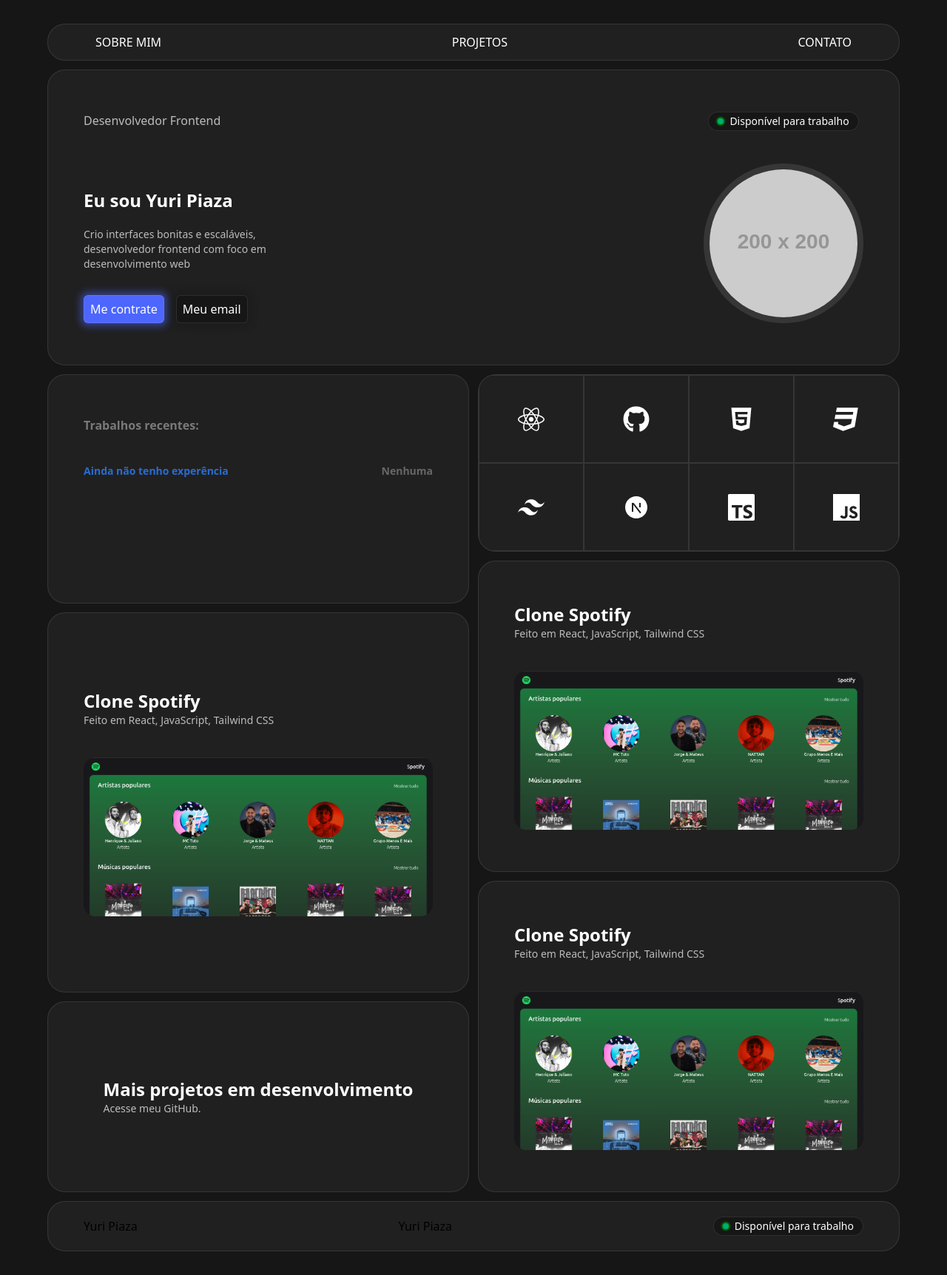
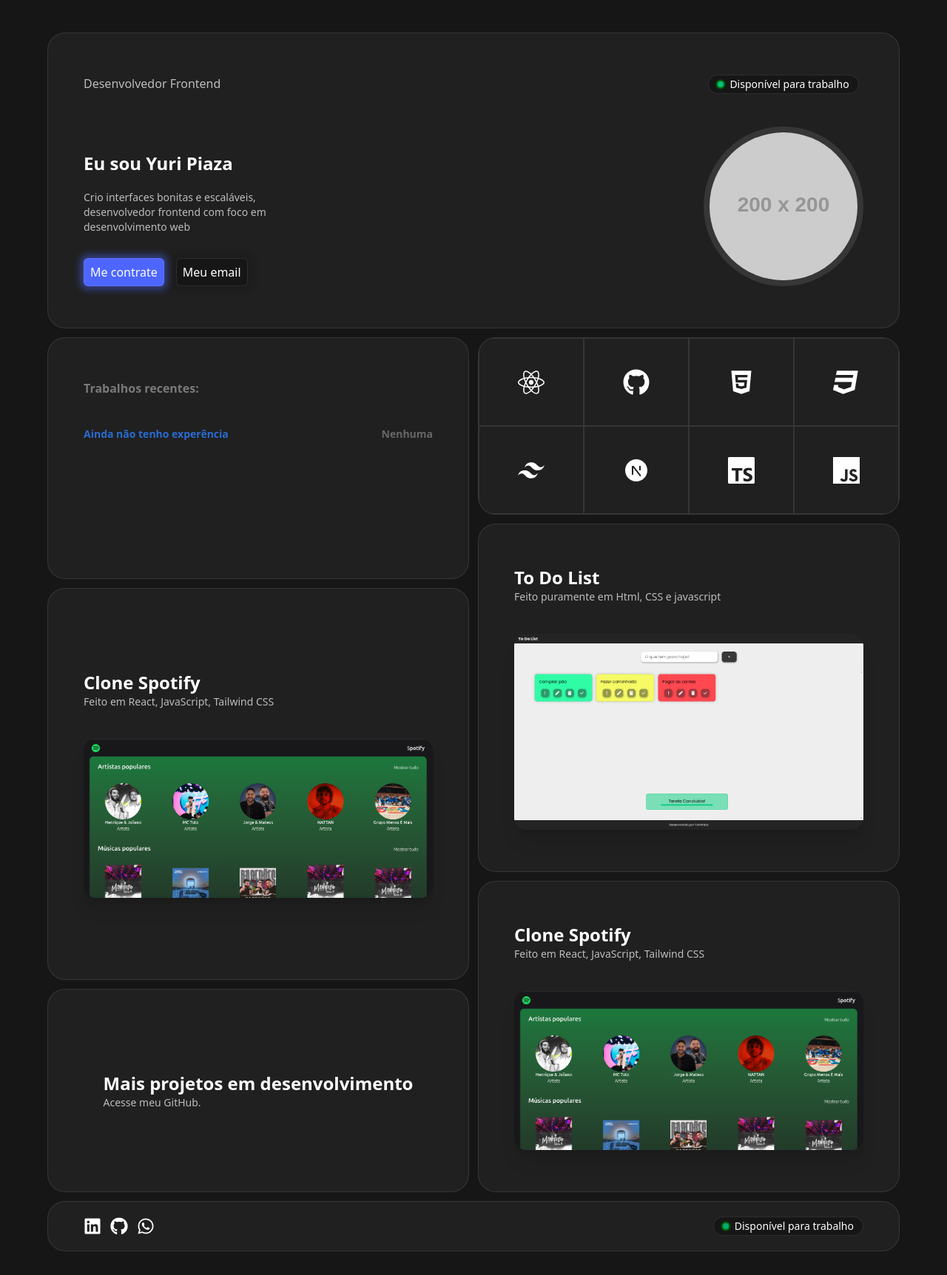
Before and after one commit to ypiaza/Portif-lio-Oficial, a React (Vite) app: page / in a window 1280 px wide. Shown: the whole page at 74% size. Built offline with nearby package versions, Linux system fonts and the light colour scheme.

Commit message:
Ajuste dos cards de projetos, footer finalizado e responsividade iniciada

```diff
--- a/src/App.tsx
+++ b/src/App.tsx
@@ -1,12 +1,10 @@
 import Apresentation from "./components/Apresentation"
 import Footer from "./components/Footer"
-import Header from "./components/Header"
 import Main from "./components/Main"
 
 const App = () => {
   return (
     <div className="px-16 py-8">
-      <Header />
       <Apresentation />
       <Main />
       <Footer />
--- a/src/components/Apresentation.tsx
+++ b/src/components/Apresentation.tsx
@@ -3,7 +3,7 @@
 
 const Apresentation = () => {
     return (
-        <div className=" grid grid-cols-2 items-center justify-between h-[25rem] px-12 py-14 rounded-3xl border border-white/10 bg-[#202020] mt-3">
+        <div className=" grid grid-cols-1 lg:grid-cols-2 items-center justify-between h-full lg:h-[25rem] px-12 py-14 rounded-3xl border border-white/10 bg-[#202020] mt-3">
             <div className="h-full flex flex-col items-start justify-between">
                 <div>
                     <h1 className="text-white/70">Desenvolvedor Frontend</h1>
@@ -26,7 +26,7 @@
                 </div>
             </div>
 
-            <div className="flex flex-col items-end w-full h-full">
+            <div className="hidden lg:flex flex-col items-end w-full h-full">
                 <div className="flex flex-col items-center justify-between h-full">
                     <AvaliableForJob />
                     <div>
--- a/src/components/Footer.tsx
+++ b/src/components/Footer.tsx
@@ -1,14 +1,17 @@
+import { menuFooter } from "../data/menuFooter"
 import AvaliableForJob from "./AvaliableForJob"
 
 const Footer = () => {
   return (
     <div className='flex items-center justify-between h-full px-12 py-5 rounded-3xl border border-white/10 bg-[#202020] mt-3'>
       <div>
-        <h3>Yuri Piaza</h3>
+        <ul className="flex gap-3 ">
+          {menuFooter.map((item) => (
+            <li><a target="_blank" href={item.link}><item.icon className='text-white text-2xl hover:text-blue-500' /></a></li>
+          ))}
+        </ul>
       </div>
-      <div>
-        <h3>Yuri Piaza</h3>
-      </div>
+
       <AvaliableForJob />
     </div>
   )
--- a/src/components/Header.tsx
+++ /dev/null
@@ -1,19 +0,0 @@
-import { menu } from "../data/menu"
-
-const Header = () => {
-  return (
-    <div className='bg-[#202020]  border border-white/10 rounded-3xl px-16 py-3'>
-      <nav>
-        <ul className='flex items-center justify-between'>
-          {menu.map((item) => (
-            <li className='text-white font-medium hover:text-blue-500 cursor-pointer duration-100'>
-              <a href={item.link}>{item.name}</a>
-            </li>
-          ))}
-        </ul>
-      </nav>
-    </div>
-  )
-}
-
-export default Header
--- a/src/components/Main.tsx
+++ b/src/components/Main.tsx
@@ -1,3 +1,4 @@
+import { projects } from "../data/projects"
 import MoreProjects from "./MoreProjects"
 import Projects from "./Projects"
 import Skills from "./Skills"
@@ -5,17 +6,23 @@
 
 const Main = () => {
   return (
-    <div className="mt-3 h-full grid grid-cols-2 gap-3">
+    <div className="mt-3 h-full grid lg:grid-cols-2 grid-cols-1 gap-3">
       <div className="grid h-full w-full gap-3">
         <Works />
-        <Projects />
+        {projects.filter((item) => item.id === 1).map((item) => (
+          <Projects description={item.description} img={item.img} project={item.project} />
+        ))}
         <MoreProjects />
       </div>
 
       <div className="grid h-full w-full gap-3">
         <Skills />
-        <Projects />
-        <Projects />
+        {projects.filter((item) => item.id === 2).map((item) => (
+          <Projects description={item.description} img={item.img} project={item.project} />
+        ))}
+        {projects.filter((item) => item.id === 3).map((item) => (
+          <Projects description={item.description} img={item.img} project={item.project} />
+        ))}
       </div>
     </div>
   )
--- a/src/components/Projects.tsx
+++ b/src/components/Projects.tsx
@@ -1,30 +1,41 @@
-import { useState } from "react"
-import { projects } from "../data/projects"
+import React, { useState } from "react";
 import { FaArrowAltCircleRight } from "react-icons/fa";
 
+interface ProjectProps {
+  project: string;
+  description: string;
+  img: string;
+}
 
-const Projects = () => {
-  const [hoverAnimation, setHoverAnimation] = useState<number | false>(false)
+const Projects: React.FC<ProjectProps> = ({ project, description, img }) => {
+  const [hoverAnimation, setHoverAnimation] = useState<number | false>(false);
 
   return (
-    <div className={`flex items-center justify-center px-12 py-14 rounded-3xl border border-white/10 bg-[#202020] duration-300 hover:border-blue-500/70 hover:shadow-2xl hover:shadow-blue-500/50 hover:scale-3d  hover:bg-blue-500/50 overflow-hidden ${hoverAnimation ? '' : ''}`}>
-      {projects.map((item, index) => (
+    <div
+      className={`flex items-center justify-center px-12 py-14 rounded-3xl border border-white/10 bg-[#202020] duration-300 hover:border-blue-500/70 hover:shadow-2xl hover:shadow-blue-500/50 hover:scale-3d hover:bg-blue-500/50 overflow-hidden ${hoverAnimation ? '' : ''}`}
+    >
       <div
         className="cursor-pointer perspective-distant"
-          onMouseOver={() => setHoverAnimation(index)}
-          onMouseOut={() => setHoverAnimation(false)}>
+        onMouseOver={() => setHoverAnimation(1)}
+        onMouseOut={() => setHoverAnimation(false)}
+      >
         <div className="relative">
-            <h3 className="text-2xl text-white font-bold">{item.project}</h3>
-            <p className="text-sm text-white/70">{item.description}</p>
-            <span className={`absolute z-50 top-0 right-0 transition-transform ${hoverAnimation === index ? '-translate-x-0' : 'translate-x-28'}`}>
+          <h3 className="text-2xl text-white font-bold">{project}</h3>
+          <p className="text-sm text-white/70">{description}</p>
+          <span
+            className={`absolute z-50 top-0 right-0 transition-transform ${hoverAnimation === 1 ? '-translate-x-0' : 'translate-x-28'}`}
+          >
             <FaArrowAltCircleRight className="text-4xl -rotate-40 text-white/80" />
           </span>
         </div>
-          <img src={item.img} className={`rounded-2xl w-[30rem] mt-10 duration-300 translate-3d transform-3d scale-3d ${hoverAnimation === index ? 'rotate-x-12 -rotate-y-3 -rotate-z-3 scale-110  shadow-2xl shadow-black/50' : ''}`} />
+        <img
+          src={img}
+          alt={project}
+          className={`rounded-2xl shadow-xl w-[30rem] mt-10 duration-300 translate-3d transform-3d scale-3d ${hoverAnimation === 1 ? 'rotate-x-12 -rotate-y-3 -rotate-z-3 scale-110 shadow-2xl shadow-black/50' : ''}`}
+        />
       </div>
-      ))}
     </div>
-  )
-}
+  );
+};
 
-export default Projects
+export default Projects;
--- /dev/null
+++ b/src/data/menuFooter.ts
@@ -0,0 +1,14 @@
+import React from "react";
+import { FaLinkedin, FaGithub, FaWhatsapp } from "react-icons/fa";
+
+export interface itemMenuFooter {
+    icon: React.ElementType,
+    link: string
+}
+
+export const menuFooter : itemMenuFooter[] = [
+    {icon: FaLinkedin, link: '/'},
+    {icon: FaGithub, link: 'https://github.com/ypiaza'},
+    {icon: FaWhatsapp, link: 'https://wa.me/5579998671726'}
+
+]
--- a/src/data/projects.ts
+++ b/src/data/projects.ts
@@ -1,4 +1,5 @@
 export interface itemProjects {
+    id: number,
     project: string,
     link: string,
     img: string,
@@ -6,7 +7,9 @@
 }
 
 export const projects : itemProjects[] = [
-    {project: 'Clone Spotify', link:'/', img:'../src/assets/spotify/img1.png', description: 'Feito em React, JavaScript, Tailwind CSS'}
+    {id: 1, project: 'Clone Spotify', link:'/', img:'../src/assets/spotify/img1.png', description: 'Feito em React, JavaScript, Tailwind CSS'},
+    {id: 2, project: 'To Do List', link:'/', img:'../src/assets/ToDoList/img2.png', description: 'Feito puramente em Html, CSS e javascript'},
+    {id: 3, project: 'Clone Spotify', link:'/', img:'../src/assets/spotify/img1.png', description: 'Feito em React, JavaScript, Tailwind CSS'},
 ]
 
 export interface itemMoreProjects {
```
Also changed, not shown: src/assets/ToDoList/img1.png (added), src/assets/ToDoList/img2.png (added). Lines whose indentation alone changed are shown as unchanged.
